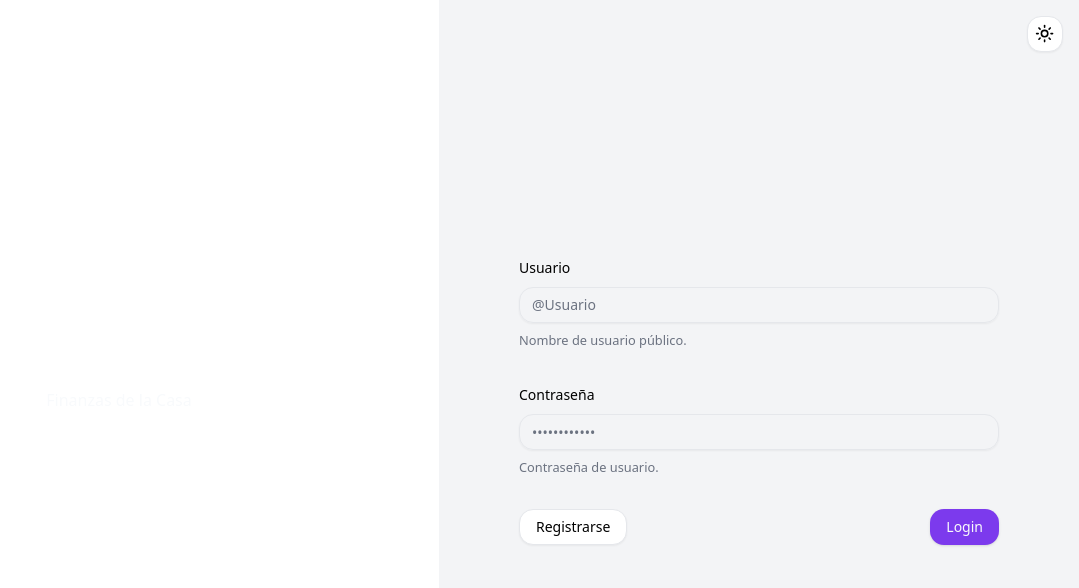
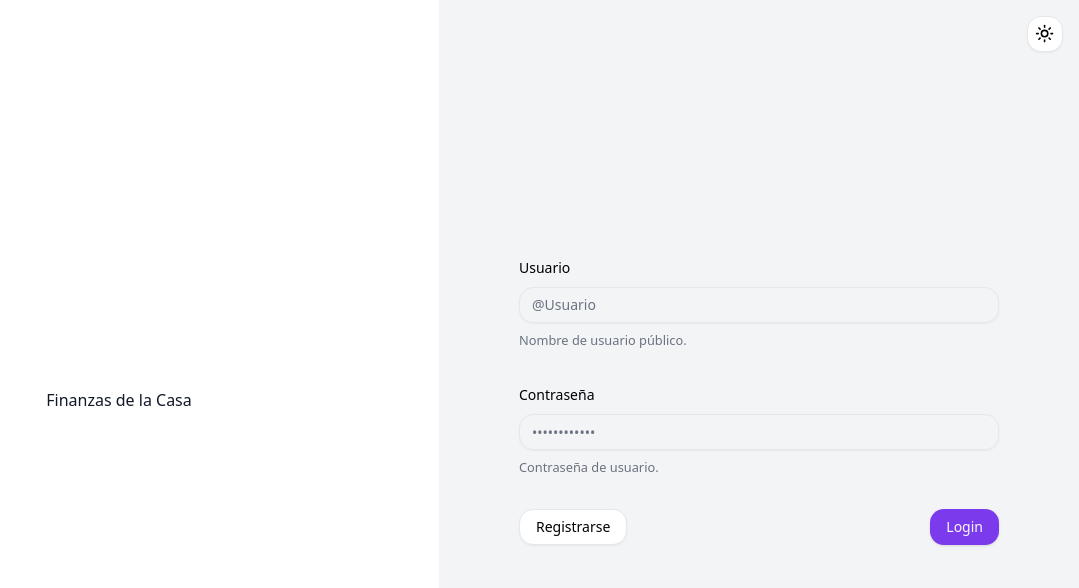
Before and after one commit to EdwinSaucedoMX/portfolio, a Next.js app in the folder financial-house-app/: page / in a window 1280 px wide. Shown: the top 588 px of the page, without its empty margins (201-1280 px from the left). Built offline with nearby package versions, Linux system fonts and the light colour scheme.

Commit message:
fix(financial): layout and minor changes

```diff
--- a/financial-house-app/src/app/layout.tsx
+++ b/financial-house-app/src/app/layout.tsx
@@ -19,7 +19,7 @@ export default function RootLayout({
 }>) {
   return (
     <html lang="en" className="h-dvh w-dvw box-border" suppressHydrationWarning>
-      <body className="h-dvh w-dvw bg-background ">
+      <body className="h-dvh max-w-full bg-background ">
         <ThemeProvider
           attribute="class"
           defaultTheme="system"
--- a/financial-house-app/src/app/page.tsx
+++ b/financial-house-app/src/app/page.tsx
@@ -2,9 +2,9 @@ import { LoginForm } from "@shared/components/LoginForm"
 
 export default function Home() {
   return (
-    <main className="flex place-items-center w-dvw h-dvh flex-wrap " >
+    <main className="flex place-items-center max-w-full h-dvh flex-wrap " >
       <section className=" h-dvh w-1/2 flex  place-items-center	flex-grow min-w-96">
-        <h1 className="text-slate-50 mx-auto ">Finanzas de la Casa</h1>
+        <h1 className="text-secondary-foreground mx-auto ">Finanzas de la Casa</h1>
       </section>
       <LoginForm />
     </main>
--- a/financial-house-app/src/shared/components/LoginForm.tsx
+++ b/financial-house-app/src/shared/components/LoginForm.tsx
@@ -81,7 +81,7 @@ export function LoginForm() {
           />
           <section className="flex justify-between">
             <Button type="submit" variant="outline">Registrarse</Button>
-            <Button type="submit" onClick={() => router.push("/profile")}>Login</Button>
+            <Button type="submit" onClick={() => router.push("/profiles")}>Login</Button>
           </section>
         </form>
       </Form>
```
